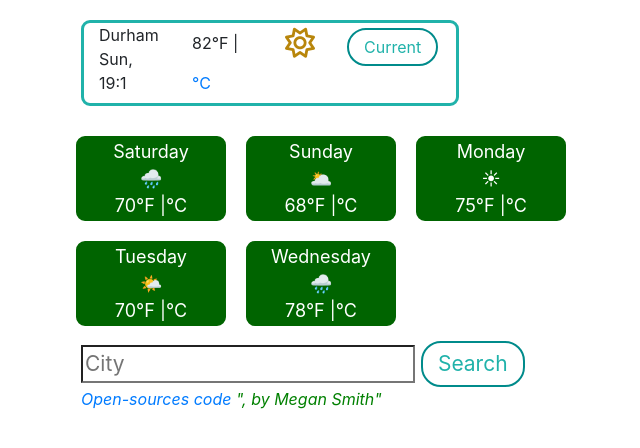
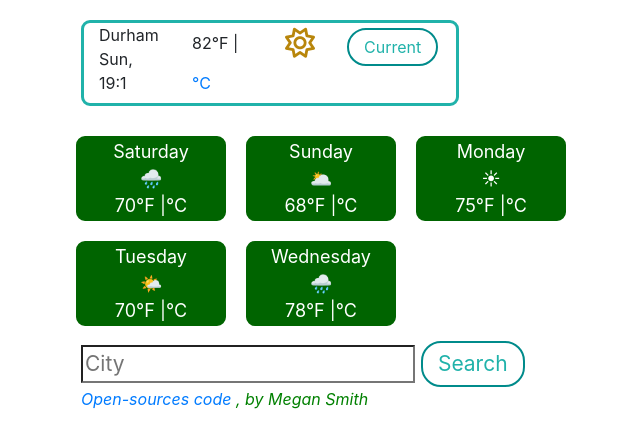
Before and after one commit to megss731/Weather-App, a plain HTML site: page index.html in a window 1280 px wide. Shown: the full height of the page, 4-644 px from the left. Drawn offline with nearby package versions, Linux system fonts and the light colour scheme.

Commit message:
corrected html error

```diff
--- a/index.html
+++ b/index.html
@@ -110,7 +110,7 @@
         <a href="http://github.com/megss731/Weather-App" target="_blank"
           >Open-sources code</a
         >
-        ", by Megan Smith"
+        , by Megan Smith
       </p>
     </div>
     <script src="src/weatherapp.js"></script>
```
